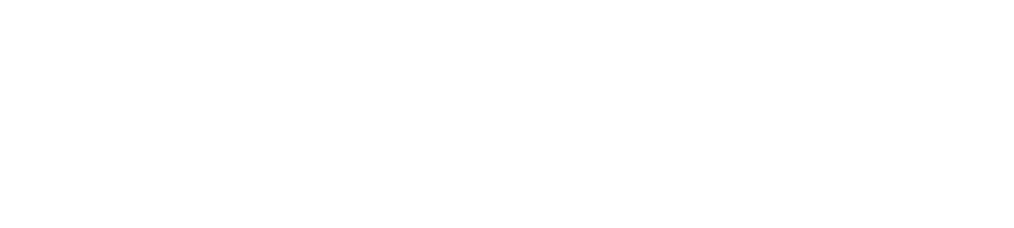
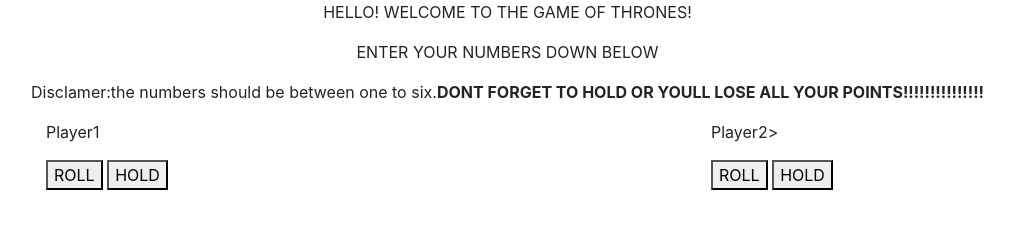
Before and after one commit to lorrainemikai/game-of-thrones, a plain HTML site: page index.html in a window 1280 px wide. Shown: the whole page, without its empty margins (39-1053 px from the left). Drawn offline with nearby package versions, Linux system fonts and the light colour scheme; files that its build step writes are made by us from their sources.

Commit message:
Add files via upload

```diff
--- a/index.html
+++ b/index.html
@@ -2,12 +2,51 @@
 <html>
 <head>
   <meta charset="utf-8">
-    <title>GAME OF THRONES.</title>
-    <link rel="stylesheet" href="main.css">
+  <meta name="viewport" content="width=device-width, initial-scale=1.0">
+  <link rel="stylesheet" href="css/main.css">
   <link rel="stylesheet" href="https://maxcdn.bootstrapcdn.com/bootstrap/4.0.0/css/bootstrap.min.css">
+  <title>GAME OF THRONES</title>
 </head>
+
 <body>
-    <script src="jquery-3.3.1.js"></script>
-  <script src="scripts.js"></script>
+<!-- Header -->
+<div class="container">
+  <div class="row">
+    <div class="text-center">
+      <p>HELLO! WELCOME TO THE GAME OF THRONES!</p>
+      <p>ENTER YOUR NUMBERS DOWN BELOW</p>
+      <p>Disclamer:the numbers should be between one to six.<b>DONT FORGET TO HOLD OR YOULL LOSE ALL YOUR POINTS!!!!!!!!!!!!!!!</b></p>
+    </div>
+  </div>
+<!--Player Display-->
+  <div class="row">
+    <div class="col-md-5">
+      <div class="player1">
+        <form id="form">
+          <label for="">Player1</label>
+        </form>
+        <h1 id="titles"></h1>
+        <div class="answer1" id="player1"></div>
+      </div>
+      <button type="submit" name="button" id="roll">ROLL</button>
+      <button type="submit" name="button" id="hold">HOLD</button>
+    </div>
+    <div class="col-md-2 text-center"></div>
+    <div class="col-md-5">
+      <div class="player2">
+        <form id="form2">
+          <label for="">Player2</label>>
+        </form>
+        <h1 id="title"></h1>
+        <div class="answer2" id="player2"></div>
+      </div>
+      <button type="submit" name="button" id="roll2" >ROLL</button >
+      <button type="submit" name="button" id="hold2">HOLD</button>
+    </div>
+  </div>
+</div>
+<!-- JavaScript links -->
+<script src="JS/jquery-3.3.1.js"></script>
+<script src="JS/scripts.js"></script>
 </body>
 </html>
```
Lines whose indentation alone changed are shown as unchanged.
